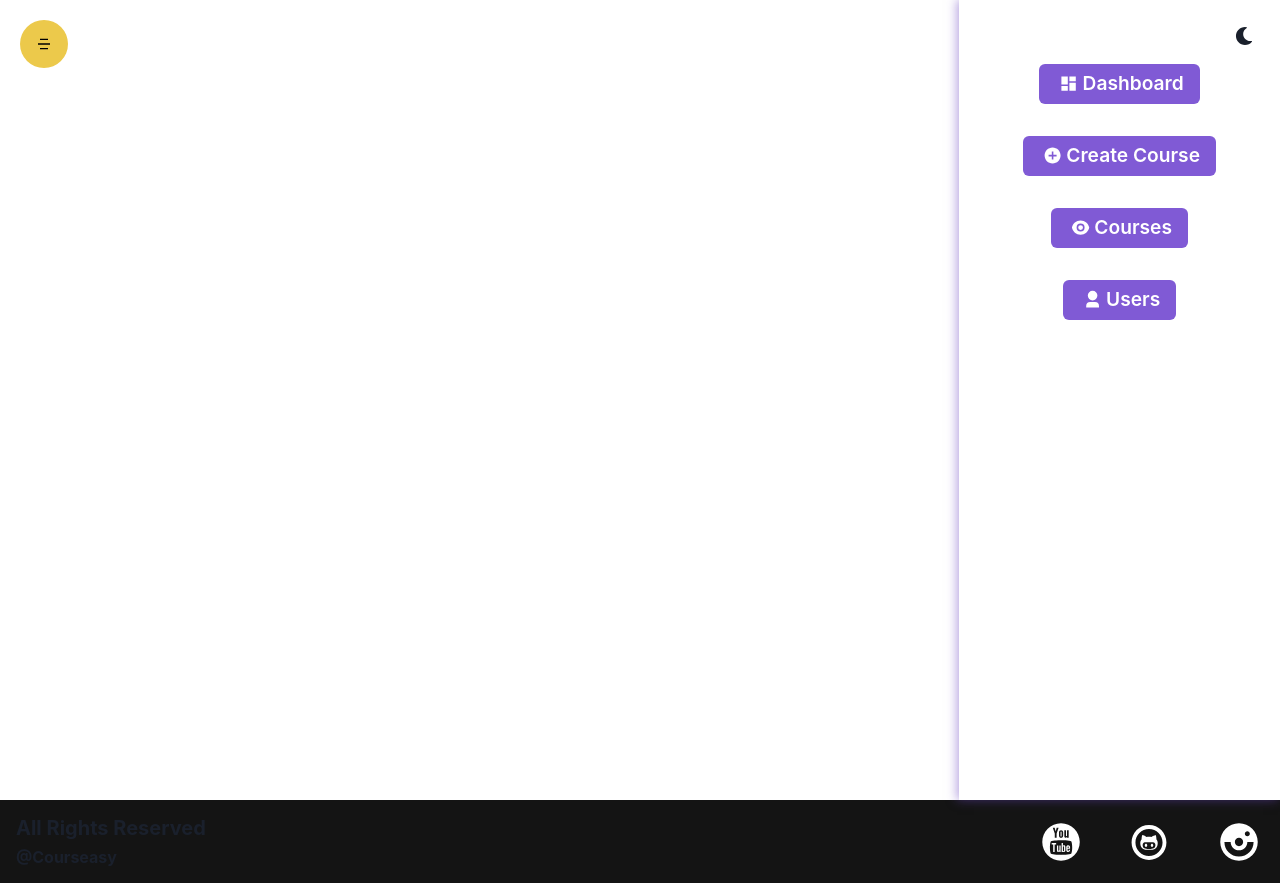
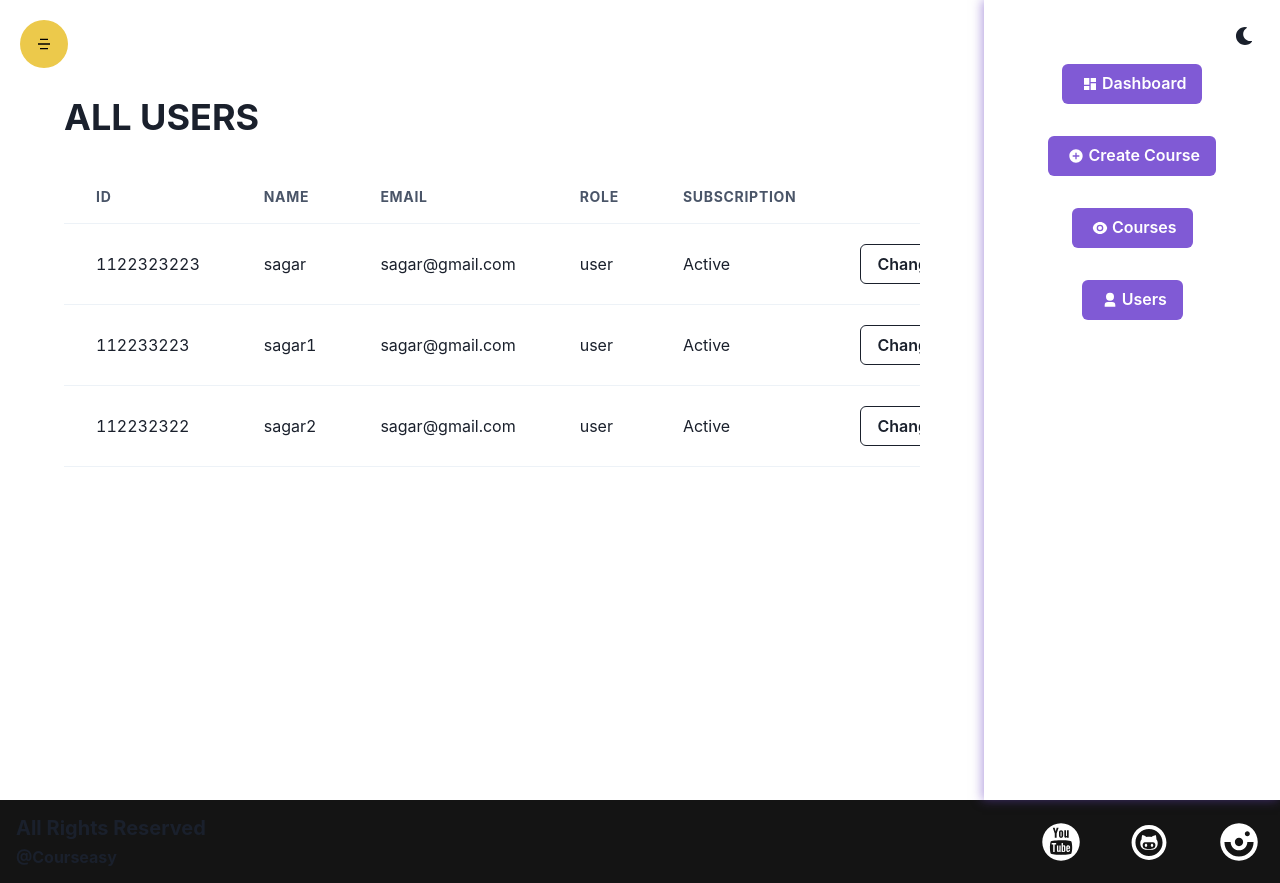
Before and after one commit to ragasxx/courseasy, a React (Create React App) app in the folder courseasy/: page /admin/users in a window 1280 px wide. Built offline with nearby package versions, Linux system fonts and the light colour scheme.

Commit message:
admin users

```diff
--- a/courseasy/src/components/Admin/Sidebar.jsx
+++ b/courseasy/src/components/Admin/Sidebar.jsx
@@ -32,7 +32,7 @@
 function LinkButton({ url, Icon, title }) {
   return (
     <Link to={`/admin/${url}`}>
-      <Button fontSize={'larger'} colorScheme={'purple'}>
+      <Button fontSize={'medium'} colorScheme={'purple'}>
         <Icon style={{ margin: '4px' }} />
         {title}
       </Button>
--- a/courseasy/src/components/Admin/Users/Users.jsx
+++ b/courseasy/src/components/Admin/Users/Users.jsx
@@ -1,13 +1,116 @@
 import React from 'react';
-import { Box, Grid } from '@chakra-ui/react';
+import {
+  Box,
+  Button,
+  Grid,
+  HStack,
+  Heading,
+  Table,
+  TableContainer,
+  Tbody,
+  Td,
+  Th,
+  Thead,
+  Tr,
+} from '@chakra-ui/react';
 import Sidebar from '../Sidebar';
+import { RiDeleteBin3Fill, RiDeleteBin7Fill } from 'react-icons/ri';
 const Users = () => {
+  const users = [
+    {
+      _id: '1122323223',
+      name: 'sagar',
+      email: 'sagar@gmail.com',
+      role: 'user',
+      subscription: {
+        status: 'active',
+      },
+    },
+    {
+      _id: '112233223',
+      name: 'sagar1',
+      email: 'sagar@gmail.com',
+      role: 'user',
+      subscription: {
+        status: 'active',
+      },
+    },
+    {
+      _id: '112232322',
+      name: 'sagar2',
+      email: 'sagar@gmail.com',
+      role: 'user',
+      subscription: {
+        status: 'active',
+      },
+    },
+  ];
+
+  const updateHandler = userId => {
+    console.log(userId);
+  };
+
+  const deleteButtonHandler = userId => {
+    console.log(userId);
+  };
+
   return (
     <Grid minH={'100vh'} templateColumns={['1fr', '5fr 1fr']}>
-      <Box></Box>
+      <Box p={['0', '16']} overflowX={'auto'}>
+        <Heading
+          children="All users"
+          size={'xl'}
+          textTransform={'uppercase'}
+          textAlign={['center', 'left']}
+          my={'8'}
+        />
+
+        <TableContainer w={['100vw', 'full']}>
+          <Table variant={'simple'} size={'lg'}>
+            <Thead>
+              <Tr>
+                <Th>Id</Th>
+                <Th>Name</Th>
+                <Th>Email</Th>
+                <Th>Role</Th>
+                <Th>Subscription</Th>
+                <Th isNumeric>Action</Th>
+              </Tr>
+            </Thead>
+            <Tbody>
+              {users && users.map(item => <Row key={item._id} item={item} updateHandler={updateHandler} deleteButtonHandler={deleteButtonHandler} />)}
+            </Tbody>
+          </Table>
+        </TableContainer>
+      </Box>
       <Sidebar />
     </Grid>
   );
 };
 
 export default Users;
+
+function Row({ item, updateHandler, deleteButtonHandler }) {
+  return (
+    <Tr>
+      <Td>{item._id}</Td>
+      <Td>{item.name}</Td>
+      <Td>{item.email}</Td>
+      <Td>{item.role}</Td>
+      <Td>{item.subscription.status === 'active' ? 'Active' : 'Not Active'}</Td>
+      <Td isNumeric>
+        <HStack justifyContent={'flex-end'}>
+          <Button
+            onClick={() => updateHandler(item._id)}
+            children="Change Role"
+            variant={'outline'}
+            colorScheme="purple.500"
+          ></Button>
+          <Button onClick={() => deleteButtonHandler(item._id)}>
+            <RiDeleteBin7Fill color="purple.600" />
+          </Button>{' '}
+        </HStack>
+      </Td>
+    </Tr>
+  );
+}
```
